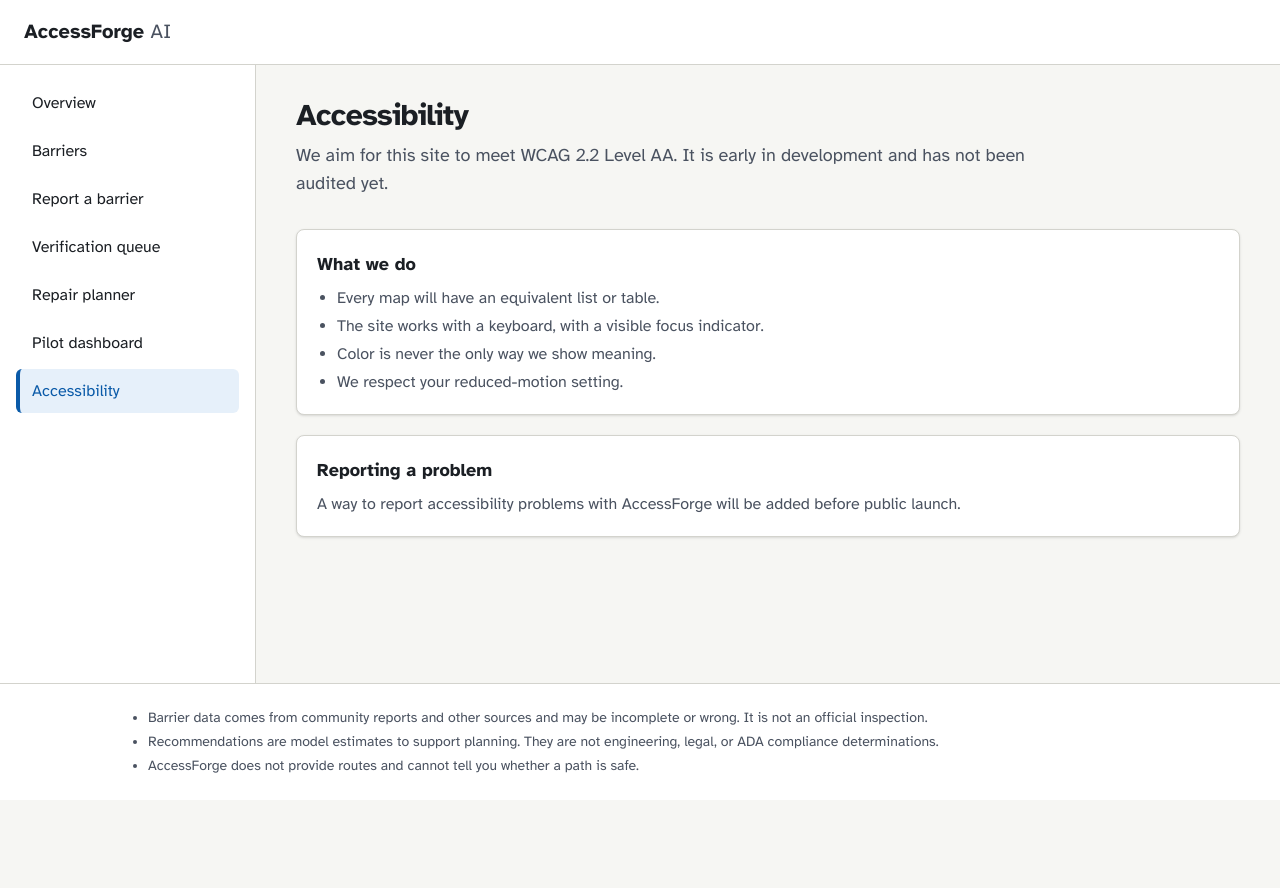
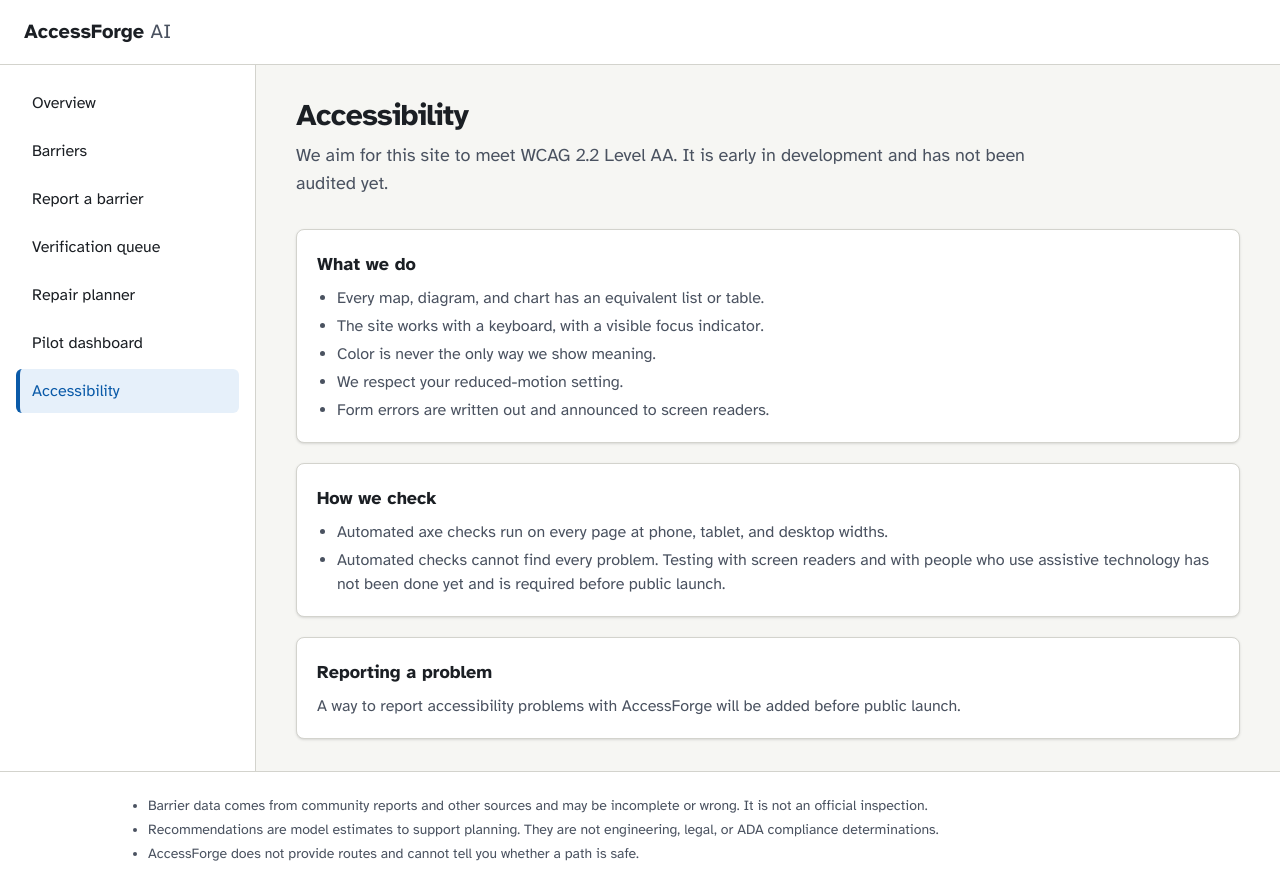
Before and after one commit to RohinCodes15/AccessForge, a Next.js app in the folder apps/web/: page /accessibility in a window 1280 px wide. Before the commit the page ends 800 px from the top, so only its background shows below. Built offline with nearby package versions, Linux system fonts and the light colour scheme.

Commit message:
docs(web): update the accessibility statement

```diff
--- a/apps/web/src/app/accessibility/page.tsx
+++ b/apps/web/src/app/accessibility/page.tsx
@@ -14,10 +14,21 @@ export default function AccessibilityPage() {
       <div className="space-y-5">
         <Card title="What we do">
           <ul className="list-disc space-y-1 pl-5">
-            <li>Every map will have an equivalent list or table.</li>
+            <li>Every map, diagram, and chart has an equivalent list or table.</li>
             <li>The site works with a keyboard, with a visible focus indicator.</li>
             <li>Color is never the only way we show meaning.</li>
             <li>We respect your reduced-motion setting.</li>
+            <li>Form errors are written out and announced to screen readers.</li>
+          </ul>
+        </Card>
+        <Card title="How we check">
+          <ul className="list-disc space-y-1 pl-5">
+            <li>Automated axe checks run on every page at phone, tablet, and desktop widths.</li>
+            <li>
+              Automated checks cannot find every problem. Testing with screen readers and with
+              people who use assistive technology has not been done yet and is required before
+              public launch.
+            </li>
           </ul>
         </Card>
         <Card title="Reporting a problem">
```
